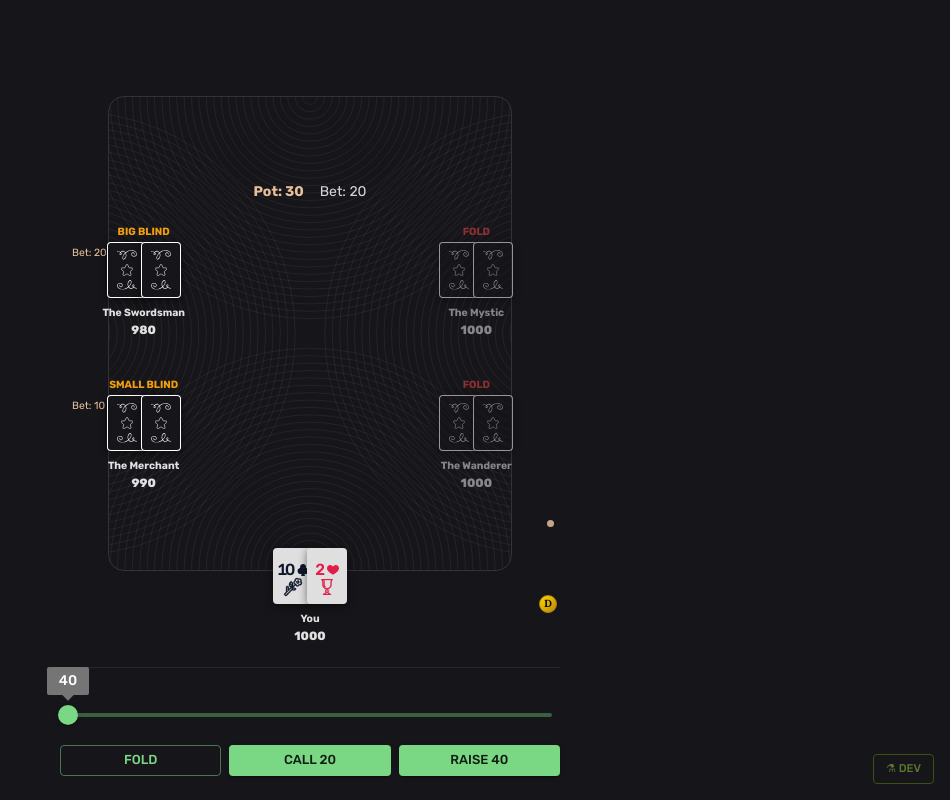
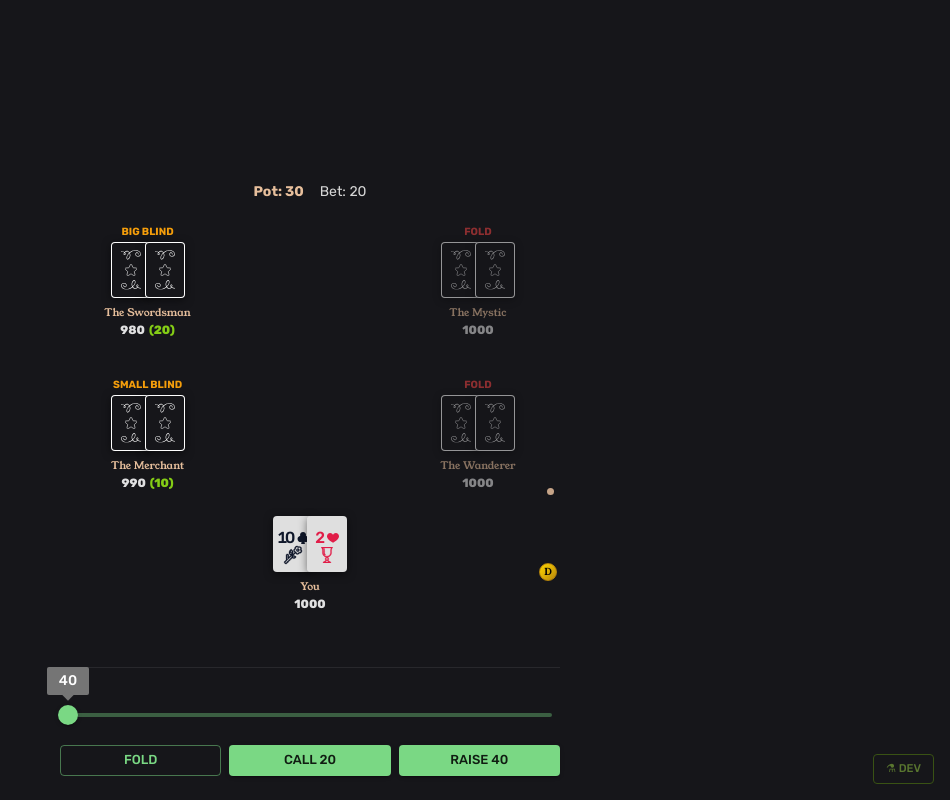
Before and after one commit to raphaelaleixo/arcanepoker, a React (Vite) app: page /game in a window 1280 px wide. Shown: the whole page, without its empty margins (330-1280 px from the left). Built offline with nearby package versions, Linux system fonts and the light colour scheme.

Commit message:
feat: ui changes

```diff
--- a/src/components/Table/ArcanaDisplayCard.tsx
+++ b/src/components/Table/ArcanaDisplayCard.tsx
@@ -30,12 +30,6 @@ interface ArcanaDisplayProps {
    * When non-null, the card shows its back and the description shows the pending placeholder.
    */
   pendingArcanaCard: ArcanaCard | null;
-  /**
-   * Pre-fetched from the pending card so the description box has stable dimensions
-   * before the reveal animation. Null when no arcana is active.
-   * Shape matches tarot.arcana record values: { fullName, gameEffect? }.
-   */
-  displayArcanaData: { fullName: string; gameEffect?: string } | null;
 }
 
 export function ArcanaDisplayCard({
--- a/src/components/Table/PlayerSeat.tsx
+++ b/src/components/Table/PlayerSeat.tsx
@@ -84,38 +84,8 @@ export function PlayerSeat({
           }}
         />
       )}
-
-      {/* <Typography
-        variant="caption"
-        sx={{
-          display: "block",
-          color: isHero ? "gold.light" : "silver.light",
-          fontWeight: "bold",
-          mb: 0.5,
-          fontSize: "0.75rem",
-          whiteSpace: "nowrap",
-          overflow: "hidden",
-          textOverflow: "ellipsis",
-        }}
-      >
-        {player.name}
-        {isWinner ? " ★" : ""}
-        {isJusticeRevealed && (
-          <VisibilityIcon
-            sx={{
-              fontSize: "0.75rem",
-              ml: 0.4,
-              verticalAlign: "middle",
-              color: "secondary.light",
-            }}
-          />
-        )}{" "}
-        &mdash; &#9824; {player.stack}
-      </Typography> */}
       <PlayerStatusBar
         currentAction={player.currentAction ?? null}
-        currentBet={player.currentBet}
-        isAllIn={player.isAllIn}
         handResult={handResult}
         isWinner={isWinner}
         showHandResult={showHandResult}
@@ -169,14 +139,30 @@ export function PlayerSeat({
           zIndex: 2,
           width: "fit-content",
           mx: "auto",
-          "& > *": { lineHeight: 0.95 },
+          "& > *": { lineHeight: 0.9, my: "0.12em" },
         }}
       >
-        <Typography variant="caption" fontWeight="bold" fontSize="0.65em">
+        <Typography
+          variant="caption"
+          fontWeight="bold"
+          fontSize="0.65em"
+          fontFamily="Young Serif"
+          color="gold.main"
+        >
           {player.name}
         </Typography>
         <Typography variant="caption" fontWeight={800} fontSize="0.75em">
           {player.stack}
+          {player.currentBet > 0 ? (
+            <Typography
+              variant="inherit"
+              component="span"
+              color="secondary.main"
+              sx={{ ml: 0.5 }}
+            >
+              {player.currentBet > 0 ? `(${player.currentBet})` : "\u00A0"}
+            </Typography>
+          ) : null}
         </Typography>
       </Box>
     </Box>
--- a/src/components/Table/PlayerStatusBar.tsx
+++ b/src/components/Table/PlayerStatusBar.tsx
@@ -11,8 +11,6 @@ import {
 
 interface PlayerStatusBarProps {
   currentAction: string | null;
-  currentBet: number;
-  isAllIn: boolean;
   /** Present at showdown if this player's hand was evaluated. */
   handResult: { rankName: string } | undefined;
   isWinner: boolean;
@@ -22,8 +20,6 @@ interface PlayerStatusBarProps {
 
 export function PlayerStatusBar({
   currentAction,
-  currentBet,
-  isAllIn,
   handResult,
   isWinner,
   showHandResult,
@@ -87,26 +83,6 @@ export function PlayerStatusBar({
           </Typography>
         </Box>
       </Box>
-
-      {/* Bet / All-In — always occupies space, visible only when applicable */}
-      <Typography
-        variant="caption"
-        sx={{
-          position: "absolute",
-          display: "block",
-          textAlign: "center",
-          color: "gold.main",
-          fontSize: "0.65rem",
-          mt: 0.25,
-          visibility:
-            (currentBet > 0 || isAllIn) && !showHandResult
-              ? "visible"
-              : "hidden",
-        }}
-      >
-        {currentBet > 0 ? `Bet: ${currentBet}` : "\u00A0"}
-        {isAllIn ? " · All-In" : ""}
-      </Typography>
     </>
   );
 }
--- a/src/components/Table/PokerTable.tsx
+++ b/src/components/Table/PokerTable.tsx
@@ -5,9 +5,9 @@
  * delegates all overlay UI to TableOverlayContent.
  */
 import { useState } from "react";
-import { Box, Button, Stack } from "@mui/material";
+import { Box, Button } from "@mui/material";
 import { useGame } from "../../store/useGame";
-import type { StandardCard } from "../../types/types";
+import type { ArcanaCard, StandardCard } from "../../types/types";
 import { PlayerSeat } from "./PlayerSeat";
 import { CommunityArea } from "./CommunityArea";
 import { ActionBar } from "./ActionBar";
@@ -135,7 +135,7 @@ export function PokerTable() {
           gridTemplateRows: "auto auto auto auto auto",
         }}
       >
-        <Box
+        {/* <Box
           sx={{
             gridColumn: "1 / 4",
             gridRow: "1 / 5",
@@ -155,7 +155,7 @@ export function PokerTable() {
               borderColor: "#333",
             }}
           />
-        </Box>
+        </Box> */}
         <CommunityArea
           sx={{
             gridRow: 1,
@@ -220,6 +220,7 @@ export function PokerTable() {
               gridRow: 4,
               gridColumnStart: 1,
               gridColumnEnd: 4,
+              transform: "translateY(-2em)",
             }}
           />
         )}
```
